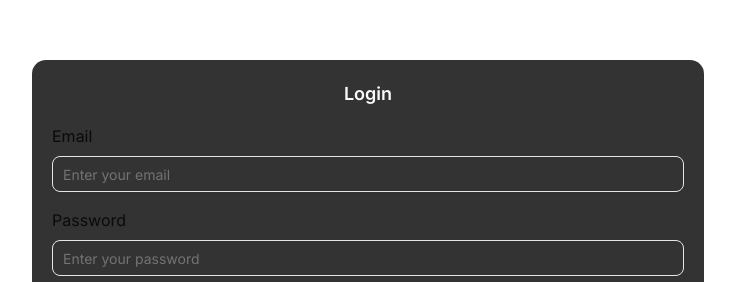
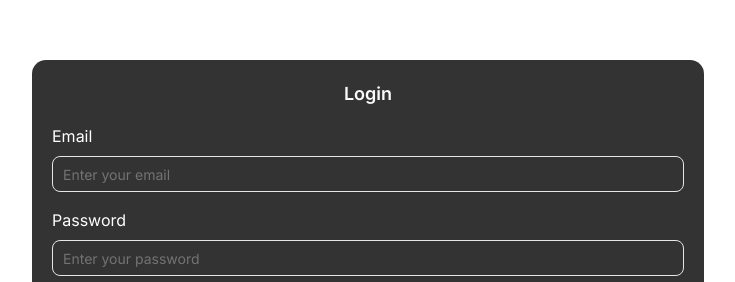
Before and after one commit to thealamdev/web.vendor-nest.com, a Next.js app: page / in a window 1280 px wide. Shown: the part 196-478 px from the top of the page, without its empty margins (272-1007 px from the left). Built offline with nearby package versions, Linux system fonts and the light colour scheme; no server answers.

Commit message:
:pencil2: => Login done and set data to cookies and response return properly and show errors

```diff
--- a/app/page.tsx
+++ b/app/page.tsx
@@ -24,7 +24,6 @@ export default function Home() {
   }
 
   const handleSubmit = async () => {
-
     const res = await loginAction(data);
 
     if (res.success && res.payload.hasMembership) {
@@ -37,24 +36,23 @@ export default function Home() {
   }
 
   const [error, action, isPending] = useActionState(handleSubmit, null);
-  console.log(error)
 
   return (
     <div className="flex justify-center items-center h-screen">
       <form action={action} className="bg-[#333] w-2xl p-5 space-y-4 rounded-xl">
         <h3 className="text-lg font-semibold text-gray-50 text-center">Login</h3>
         <div className="space-y-2">
-          <label className="block" htmlFor="email">Email</label>
+          <label className="block text-white" htmlFor="email">Email</label>
           <Input
             placeholder="Enter your email"
             name="email"
             onChange={handleChange}
           />
         </div>
-        <p>{error?.message}</p>
+        <p className="text-red-500">{error?.message}</p>
 
         <div className="space-y-2">
-          <label className="block" htmlFor="password">Password</label>
+          <label className="block text-white" htmlFor="password">Password</label>
           <Input
             placeholder="Enter your password"
             name="password"
```
